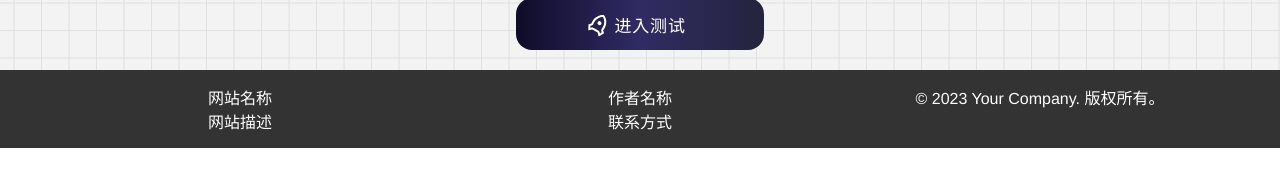
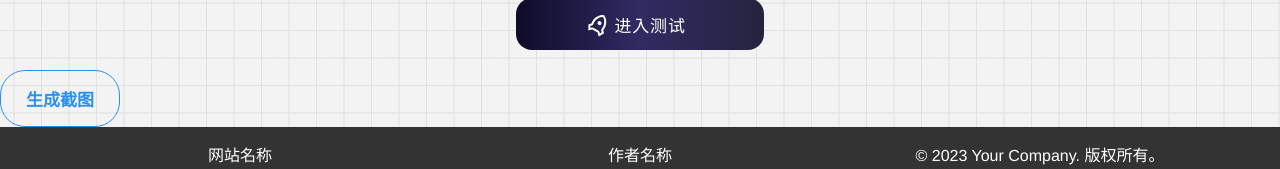
Before and after one commit to HotBloodLingBei/hotbloodlingbei, a Vue app: page / in a window 1280 px wide. Shown: the part 1528-1697 px from the top of the page. Before the commit the page ends 1676 px from the top, so only its background shows below. Built offline with nearby package versions, Linux system fonts and the light colour scheme.

Commit message:
简单实现了四个按钮，生成截图还有bug，还有一个toast功能有待实现

```diff
--- a/package.json
+++ b/package.json
@@ -8,9 +8,12 @@
     "lint": "vue-cli-service lint"
   },
   "dependencies": {
+    "clipboard": "^2.0.11",
     "core-js": "^3.8.3",
     "dom-to-image": "^2.6.0",
     "element-plus": "^2.4.1",
+    "html2canvas": "^1.4.1",
+    "moment": "^2.29.4",
     "vue": "^3.2.13",
     "vue-router": "^4.2.5"
   },
--- a/src/components/card-component.vue
+++ b/src/components/card-component.vue
@@ -28,7 +28,7 @@ export default {
 <template>
     <div class="card">
         <div class="picture-container">
-            <img :src="imageUrl" alt="Card Image" class="card-image">
+            <img :src="imageUrl"  alt="Card Image" class="card-image">
         </div>
         <div class="cardContainer">
             <div class="wordcard">
--- a/src/components/chooseTest.vue
+++ b/src/components/chooseTest.vue
@@ -1,10 +1,12 @@
 <template>
   <div class="logoContainer">
     <img
+
         :src="imageSrc"
         class="responsive-logo"
     />
     <img
+
         :src="logoSrc"
         class="responsive-logo"
     />
@@ -12,6 +14,7 @@
   <div class="imgContainer">
     <div class="boxContainer"><div class="check-box">
       <img
+
           :src="image1Src"
           :style="{ filter: image1Filtered ? 'none' : 'grayscale(100%)' }"
           class="responsive-image"
@@ -22,6 +25,7 @@
     <div class="boxContainer"><div class="check-box">
       <img
           :src="image2Src"
+
           :style="{ filter: image2Filtered ? 'none' : 'grayscale(100%)' }"
           class="responsive-image"
           @click="toggleImage2Filter"
@@ -32,7 +36,7 @@
   <div class="imgContainer">
     <button class="responsive-button"
             @click="handleJump">
-      <svg xmlns="http://www.w3.org/2000/svg" viewBox="0 0 24 24" width="24" height="24">
+      <svg  xmlns="http://www.w3.org/2000/svg" viewBox="0 0 24 24" width="24" height="24">
         <path fill="none" d="M0 0h24v24H0z"></path>
         <path fill="currentColor" d="M5 13c0-5.088 2.903-9.436 7-11.182C16.097 3.564 19 7.912 19 13c0 .823-.076 1.626-.22 2.403l1.94 1.832a.5.5 0 0 1 .095.603l-2.495 4.575a.5.5 0 0 1-.793.114l-2.234-2.234a1 1 0 0 0-.707-.293H9.414a1 1 0 0 0-.707.293l-2.234 2.234a.5.5 0 0 1-.793-.114l-2.495-4.575a.5.5 0 0 1 .095-.603l1.94-1.832C5.077 14.626 5 13.823 5 13zm1.476 6.696l.817-.817A3 3 0 0 1 9.414 18h5.172a3 3 0 0 1 2.121.879l.817.817.982-1.8-1.1-1.04a2 2 0 0 1-.593-1.82c.124-.664.187-1.345.187-2.036 0-3.87-1.995-7.3-5-8.96C8.995 5.7 7 9.13 7 13c0 .691.063 1.372.187 2.037a2 2 0 0 1-.593 1.82l-1.1 1.039.982 1.8zM12 13a2 2 0 1 1 0-4 2 2 0 0 1 0 4z"></path>
       </svg>
--- /dev/null
+++ b/src/components/learn-more-button.vue
@@ -0,0 +1,69 @@
+<script>
+  export default {
+    name: "learn-more-button",
+      methods:{
+        gotombtiInstructionPage(){
+          this.$router.push('/mbtiInstructionPage')
+        }
+      }
+  }
+</script>
+
+<template>
+    <div>
+        <button @click="gotombtiInstructionPage">
+            <span>了解更多</span>
+        </button>
+    </div>
+</template>
+
+<style scoped>
+button {
+    background: transparent;
+    position: relative;
+    padding: 5px 15px;
+    display: flex;
+    align-items: center;
+    font-size: 17px;
+    font-weight: 600;
+    text-decoration: none;
+    cursor: pointer;
+    border: 1px solid rgb(40, 144, 241);
+    border-radius: 25px;
+    outline: none;
+    overflow: hidden;
+    color: rgb(40, 144, 241);
+    transition: color 0.3s 0.1s ease-out;
+    text-align: center;
+}
+
+button span {
+    margin: 10px;
+}
+
+button::before {
+    position: absolute;
+    top: 0;
+    left: 0;
+    right: 0;
+    bottom: 0;
+    margin: auto;
+    content: '';
+    border-radius: 50%;
+    display: block;
+    width: 20em;
+    height: 20em;
+    left: -5em;
+    text-align: center;
+    transition: box-shadow 0.5s ease-out;
+    z-index: -1;
+}
+
+button:hover {
+    color: #fff;
+    border: 1px solid rgb(40, 144, 241);
+}
+button:hover::before {
+    box-shadow: inset 0 0 0 10em rgb(40, 144, 241);
+}
+</style>
--- /dev/null
+++ b/src/components/restart-test-button.vue
@@ -0,0 +1,71 @@
+<script>
+
+
+export default {
+    name: "restart-test-button",
+    methods: {
+       gotoStartTestPage(){
+           this.$router.push('/testPage1')
+      }
+    }
+}
+</script>
+
+<template>
+    <div>
+        <button @click="gotoStartTestPage">
+            <span>重新测试</span>
+        </button>
+    </div>
+</template>
+
+<style scoped>
+button {
+    background: transparent;
+    position: relative;
+    padding: 5px 15px;
+    display: flex;
+    align-items: center;
+    font-size: 17px;
+    font-weight: 600;
+    text-decoration: none;
+    cursor: pointer;
+    border: 1px solid rgb(40, 144, 241);
+    border-radius: 25px;
+    outline: none;
+    overflow: hidden;
+    color: rgb(40, 144, 241);
+    transition: color 0.3s 0.1s ease-out;
+    text-align: center;
+}
+
+button span {
+    margin: 10px;
+}
+
+button::before {
+    position: absolute;
+    top: 0;
+    left: 0;
+    right: 0;
+    bottom: 0;
+    margin: auto;
+    content: '';
+    border-radius: 50%;
+    display: block;
+    width: 20em;
+    height: 20em;
+    left: -5em;
+    text-align: center;
+    transition: box-shadow 0.5s ease-out;
+    z-index: -1;
+}
+
+button:hover {
+    color: #fff;
+    border: 1px solid rgb(40, 144, 241);
+}
+button:hover::before {
+    box-shadow: inset 0 0 0 10em rgb(40, 144, 241);
+}
+</style>
--- /dev/null
+++ b/src/components/screenshot-button.vue
@@ -0,0 +1,113 @@
+<script>
+import html2canvas from 'html2canvas';
+import Moment from 'moment';
+export default {
+    name: "screenshot-button",
+    data() {
+        return {}
+    },
+    methods: {
+
+//截图方法
+        //截图
+        screenShot() {
+            //获取页面dom
+            //这里的html标签是获取页面最大的dom元素；根据实际业务场景自行更改
+            const el = document.querySelector('html');
+            html2canvas(el, {allowTaint: true}).then((canvas) => {
+                //document.body.appendChild(canvas)  页面布局会乱
+                //转换base64
+                const capture = canvas.toDataURL('image/png');
+                //下载浏览器弹出下载信息的属性
+                const saveInfo = {
+                    //导出文件格式自己定义，我这里用的是时间作为文件名
+                    'download': Moment().format("YYYY-MM-DD HH:mm:ss") + `.png`,
+                    'href': capture
+                };
+                //下载，浏览器弹出下载文件提示
+                this.downloadFile(saveInfo);
+
+                //调用保存接口 如果需要后台保存，放开注释
+                /*   uploadImage({capture:capture}).then(res => {
+                     if (res.code == 200) {
+                       this.$message.success("截取成功！")
+                     }
+                   });*/
+            })
+        },
+
+        //下载截图
+        downloadFile(saveInfo) {
+            const element = document.createElement('a');
+            element.style.display = 'none';
+            for (const key in saveInfo) {
+                element.setAttribute(key, saveInfo[key]);
+            }
+            document.body.appendChild(element);
+            element.click();
+            setTimeout(() => {
+                document.body.removeChild(element);
+            }, 300)
+        }
+    }
+}
+</script>
+
+<template>
+    <div>
+        <button @click="screenShot">
+            <span>生成截图</span>
+        </button>
+    </div>
+</template>
+
+<style scoped>
+button {
+    background: transparent;
+    position: relative;
+    padding: 5px 15px;
+    display: flex;
+    align-items: center;
+    font-size: 17px;
+    font-weight: 600;
+    text-decoration: none;
+    cursor: pointer;
+    border: 1px solid rgb(40, 144, 241);
+    border-radius: 25px;
+    outline: none;
+    overflow: hidden;
+    color: rgb(40, 144, 241);
+    transition: color 0.3s 0.1s ease-out;
+    text-align: center;
+}
+
+button span {
+    margin: 10px;
+}
+
+button::before {
+    position: absolute;
+    top: 0;
+    left: 0;
+    right: 0;
+    bottom: 0;
+    margin: auto;
+    content: '';
+    border-radius: 50%;
+    display: block;
+    width: 20em;
+    height: 20em;
+    left: -5em;
+    text-align: center;
+    transition: box-shadow 0.5s ease-out;
+    z-index: -1;
+}
+
+button:hover {
+    color: #fff;
+    border: 1px solid rgb(40, 144, 241);
+}
+button:hover::before {
+    box-shadow: inset 0 0 0 10em rgb(40, 144, 241);
+}
+</style>
--- /dev/null
+++ b/src/components/share-button.vue
@@ -0,0 +1,72 @@
+<script>
+import clipboard from 'clipboard';
+export default {
+  name: "share-button",
+    methods:{
+    //   将内容粘贴至剪切板
+        copyText() {
+            let text = 'Hello World';
+            clipboard.writeText(text);
+            alert('已复制到剪贴板！');
+        }
+    //     用toast提示用户
+    }
+}
+</script>
+
+<template>
+    <button>
+        <span>立即分享</span>
+    </button>
+</template>
+
+<style scoped>
+button {
+    background: transparent;
+    position: relative;
+    padding: 5px 15px;
+    display: flex;
+    align-items: center;
+    font-size: 17px;
+    font-weight: 600;
+    text-decoration: none;
+    cursor: pointer;
+    border: 1px solid rgb(40, 144, 241);
+    border-radius: 25px;
+    outline: none;
+    overflow: hidden;
+    color: rgb(40, 144, 241);
+    transition: color 0.3s 0.1s ease-out;
+    text-align: center;
+}
+
+button span {
+    margin: 10px;
+}
+
+button::before {
+    position: absolute;
+    top: 0;
+    left: 0;
+    right: 0;
+    bottom: 0;
+    margin: auto;
+    content: '';
+    border-radius: 50%;
+    display: block;
+    width: 20em;
+    height: 20em;
+    left: -5em;
+    text-align: center;
+    transition: box-shadow 0.5s ease-out;
+    z-index: -1;
+}
+
+button:hover {
+    color: #fff;
+    border: 1px solid rgb(40, 144, 241);
+}
+button:hover::before {
+    box-shadow: inset 0 0 0 10em rgb(40, 144, 241);
+}
+</style>
--- a/src/views/startTestPage.vue
+++ b/src/views/startTestPage.vue
@@ -1,11 +1,13 @@
 <script>
 import RotationChart from '../components/RotationChart.vue'
 import chooseTest from "@/components/chooseTest.vue";
+import screenshotButton from "@/components/screenshot-button.vue";
 export default {
     name: "startTestPage",
     components:{
       RotationChart,
       chooseTest,
+        screenshotButton
     }
 }
 
@@ -15,6 +17,7 @@ export default {
 <div>开始测试</div>
 <RotationChart/>
   <chooseTest/>
+  <screenshot-button>截图</screenshot-button>
 </template>
 
 <style scoped>
```
Also changed, not shown: src/components/RotationChart.vue (+2 -2 lines), 1 other file (tests, documents, lock files or other folders).
